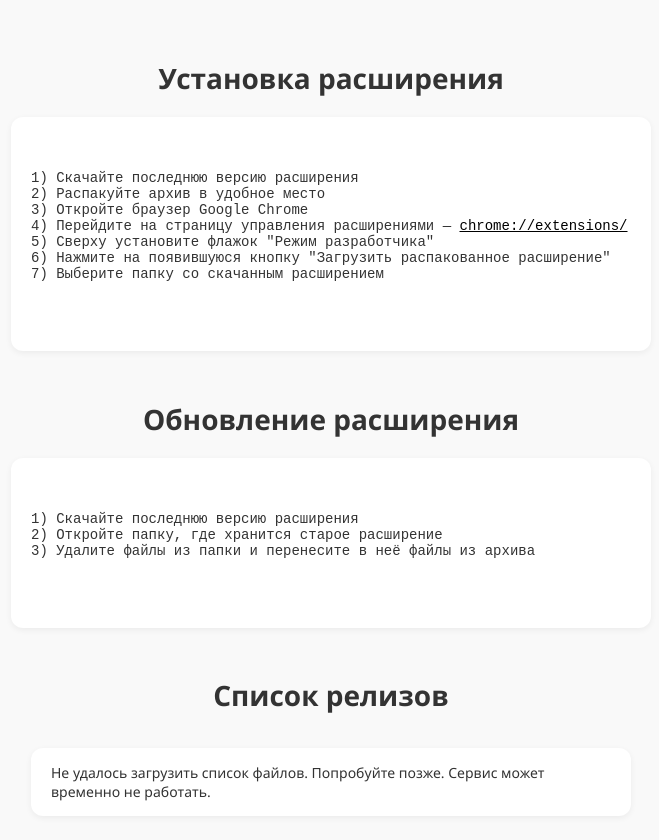
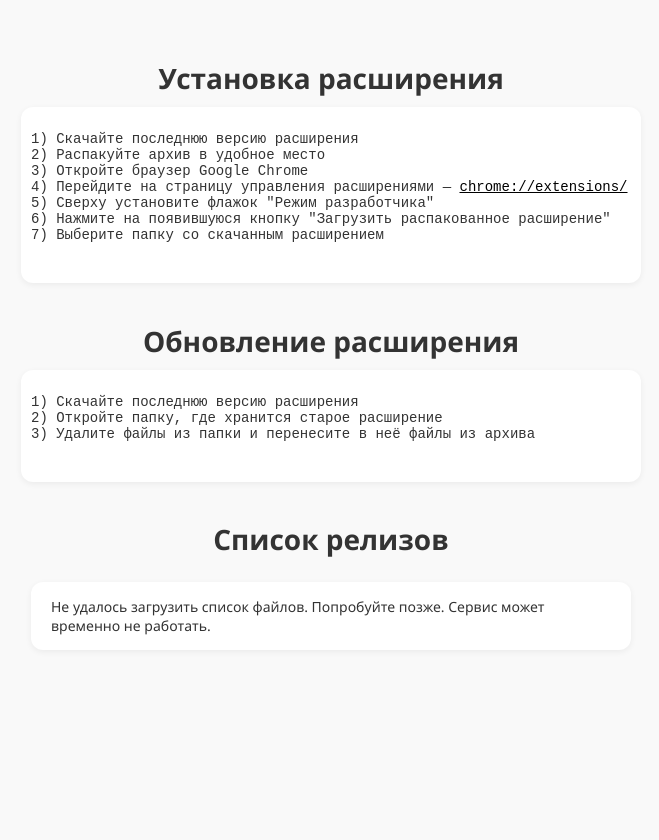
Before and after one commit to Eternitegik/jira_data_extractor, a plain HTML site: page index.html in a window 1280 px wide. Shown: the whole page, without its empty margins (309-968 px from the left). After the commit the page ends 800 px from the top, so only its background shows below. Drawn offline with Linux system fonts and the light colour scheme; no server answers.

Commit message:
Add files via upload

```diff
--- a/style/style.css
+++ b/style/style.css
@@ -12,7 +12,7 @@ body {
 
 h1 {
   font-size: 28px;
-  margin-bottom: 20px;
+  margin-bottom: 10px;
 }
 
 .instruction {
@@ -21,9 +21,14 @@ h1 {
   background: #fff;
   border-radius: 12px;
   box-shadow: 0 2px 6px rgba(0,0,0,0.06);
-  margin-bottom: 30px;
-  padding: 20px;
+  margin-bottom: 20px;
+  padding: 5px 10px 5px;
   white-space: pre-line;
+}
+
+.instruction pre {
+    padding: 0px;
+    margin: 0px;
 }
 
 ul {
```
